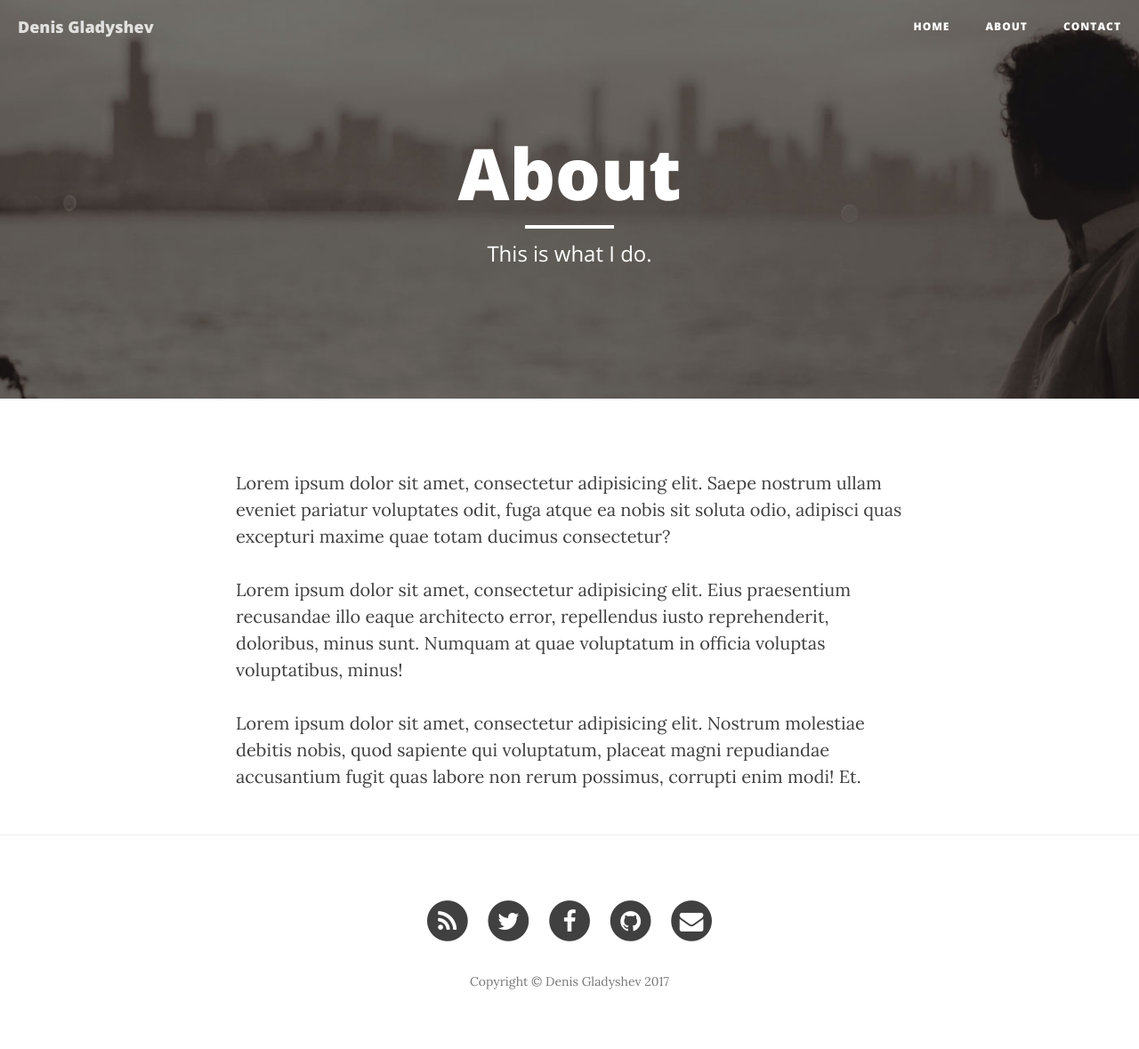
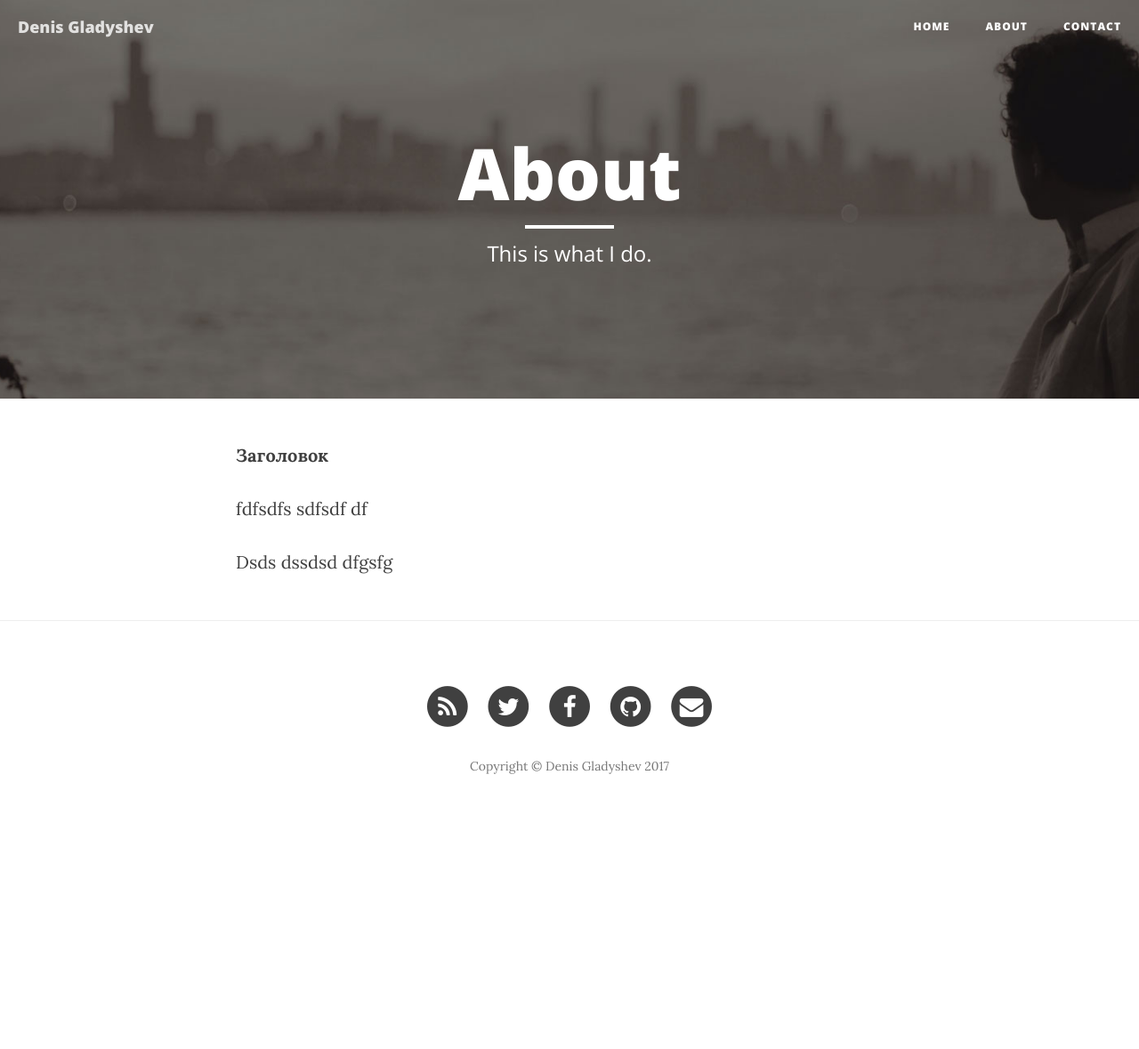
Before and after one commit to dengladyshev/dengladyshev.github.io, a Jekyll site: the page built from about.html, in a window 1280 px wide. Shown: the whole page at 89% size. Built offline with Jekyll 4.4.1, drawn with Linux system fonts in a browser that asks for light colours; nearby versions of some CDN libraries; after the commit the page ends 937 px from its top, so only the background shows below that.

Commit message:
Update about.html

```diff
--- a/about.html
+++ b/about.html
@@ -5,8 +5,8 @@ description: "This is what I do."
 header-img: "img/about-bg.jpg"
 ---
 
-<p>Lorem ipsum dolor sit amet, consectetur adipisicing elit. Saepe nostrum ullam eveniet pariatur voluptates odit, fuga atque ea nobis sit soluta odio, adipisci quas excepturi maxime quae totam ducimus consectetur?</p>
+<b>Заголовок</b>
 
-<p>Lorem ipsum dolor sit amet, consectetur adipisicing elit. Eius praesentium recusandae illo eaque architecto error, repellendus iusto reprehenderit, doloribus, minus sunt. Numquam at quae voluptatum in officia voluptas voluptatibus, minus!</p>
+<p>fdfsdfs sdfsdf df</p>
 
-<p>Lorem ipsum dolor sit amet, consectetur adipisicing elit. Nostrum molestiae debitis nobis, quod sapiente qui voluptatum, placeat magni repudiandae accusantium fugit quas labore non rerum possimus, corrupti enim modi! Et.</p>
+<p>Dsds dssdsd dfgsfg</p>
```
